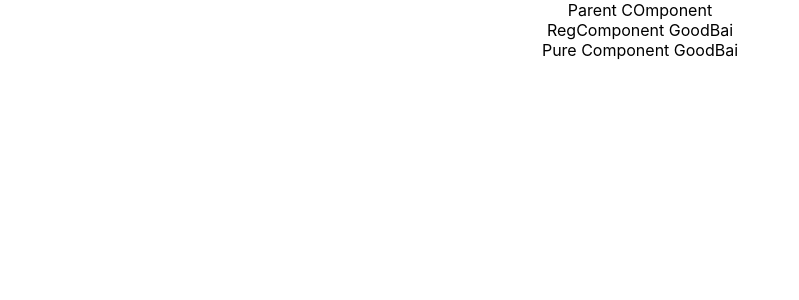
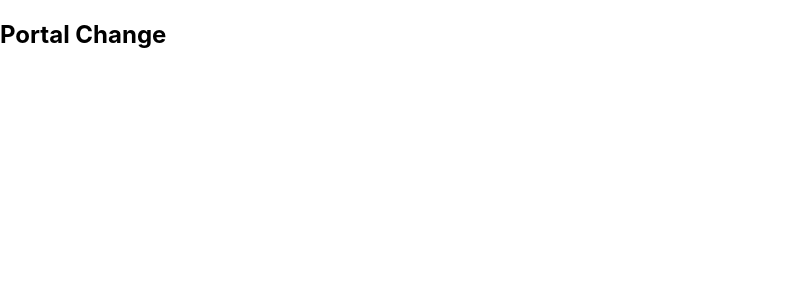
Before and after one commit to EstherHui/my-app, a React (Create React App) app in the folder form-demo/: page / in a window 1280 px wide. Shown: the top 300 px of the page, without its empty margins (0-799 px from the left). Built offline with nearby package versions, Linux system fonts and the light colour scheme.

Commit message:
Portal Demo

```diff
--- a/form-demo/public/index.html
+++ b/form-demo/public/index.html
@@ -29,6 +29,7 @@
   <body>
     <noscript>You need to enable JavaScript to run this app.</noscript>
     <div id="root"></div>
+    <div id = "portal-root"></div>
     <!--
       This HTML file is a template.
       If you open it directly in the browser, you will see an empty page.
--- a/form-demo/src/App.js
+++ b/form-demo/src/App.js
@@ -1,6 +1,7 @@
 import './App.css';
 import Form from './component/Form'
 import ParentComp from './component/ParentComp';
+import PortalDemo from './component/PortalDemo';
 import PureComp from './component/PureComp';
 
 function App() {
@@ -8,7 +9,8 @@ function App() {
     <div className="App">
 
       {/* <Form /> */}
-      <ParentComp />
+      {/* <ParentComp /> */}
+      <PortalDemo />
 
     </div>
   );
--- /dev/null
+++ b/form-demo/src/component/PortalDemo.js
@@ -0,0 +1,11 @@
+import React from 'react'
+import ReactDOM from 'react-dom'
+
+function PortalDemo() {
+  return ReactDOM.createPortal(
+    <h2>Portal Change </h2>,
+    document.getElementById('portal-root')
+  )
+}
+
+export default PortalDemo
```
